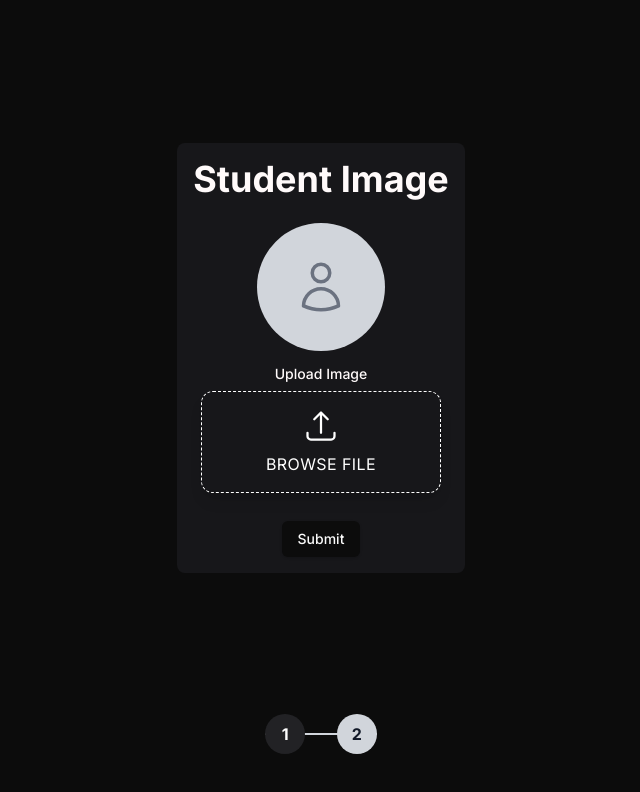
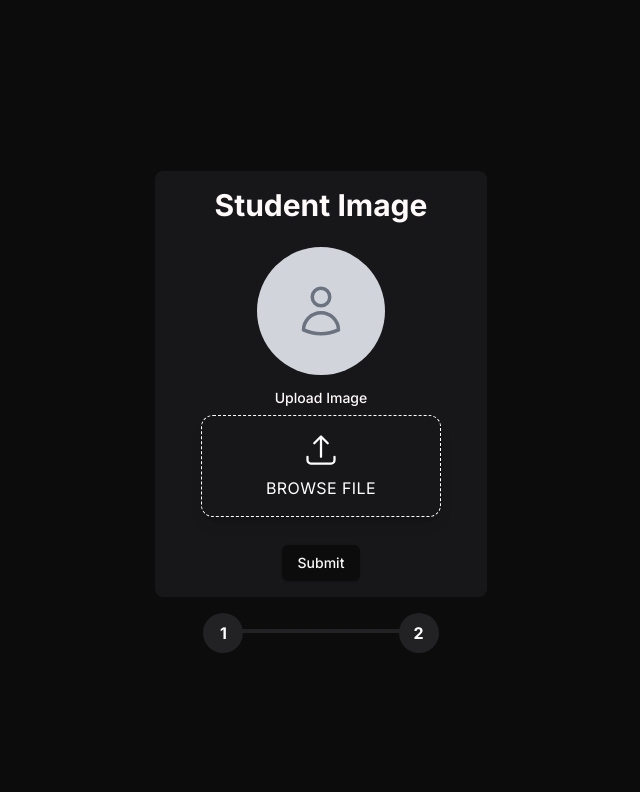
Before and after one commit to Cyber-Square-Pro/cs-learn-track, a Next.js app: page /uploadImg in a window 1280 px wide. Shown: the top 792 px of the page, without its empty margins (319-959 px from the left). Built offline with nearby package versions, Linux system fonts and the light colour scheme.

Commit message:
refactor addStudent and uploadImage pages; improve layout, styling, and stepper component

```diff
--- a/app/(addStudent)/addStudent/page.tsx
+++ b/app/(addStudent)/addStudent/page.tsx
@@ -30,8 +30,6 @@ import {
   FormMessage,
 } from "@/components/ui/form";
 import { Input } from "@/components/ui/input";
-import { error } from "console";
-import { errorToJSON } from "next/dist/server/render";
 
 const gender = [
   { label: "Male", value: "male" },
@@ -62,9 +60,9 @@ const addstudentPage = () => {
     console.log(values);
   }
   return (
-    <div className="bg-[#0C0C0C] container min-h-screen w-full text-[#FFFAFA] grid items-center justify-center grid-rows">
-      <div className=" rounded-lg container w-full max-w-xl h-auto p-4 bg-[#17171a] mx-4 sm:mx-auto row-span-4 relative md:top-6">
-        <h1 className="text-4xl font-bold text-left">Add a Student</h1>
+    <div className="bg-[#0C0C0C] container  min-h-screen text-[#FFFAFA] flex items-center justify-center flex-col gap-10 ">
+      <div className=" rounded-lg container  w-[100%] max-w-xl h-auto p-4 bg-[#17171a] mx-4 sm:mx-auto row-span-4 relative md:top-6">
+        <h1 className="text-3xl font-bold text-center">Add a Student</h1>
         <br />
         <Form {...form}>
           <form onSubmit={form.handleSubmit(onSubmit)} className="space-y-3">
@@ -259,7 +257,7 @@ const addstudentPage = () => {
             <div className="container grid place-content-end">
               <Button
                 type="submit"
-                className="bg-[#0c0c0c] hover:bg-[#0c0c0c6c] font-[18px]"
+                className="bg-[#0c0c0c] hover:bg-[#fff] hover:text-[#0c0c0c] font-[18px]"
               >
                 <Link href={"/uploadImg"}>Next</Link>
               </Button>
@@ -268,17 +266,15 @@ const addstudentPage = () => {
         </Form>
       </div>
 
-      <div className="stepper row-span-1 grid px-16">
-        <div className="w-full px-6 py-4">
-          <div className="relative flex items-center justify-between w-full">
-            <div className="absolute left-0 top-2/4 h-0.5 w-full -translate-y-2/4 bg-[#222225]"></div>
-            <div className="absolute left-0 top-2/4 h-0.5 w-[0%] -translate-y-2/4 bg-gray-300 transition-all duration-500"></div>
-            <div className="relative z-10 grid w-10 h-10 font-bold text-[#222225] transition-all duration-300 bg-gray-300 rounded-full place-items-center">
-              1
-            </div>
-            <div className="relative z-10 grid w-10 h-10 font-bold text-white transition-all duration-300 bg-[#222225] rounded-full place-items-center">
-              2
-            </div>
+      <div className="stepper row-span-1 flex  h-auto w-full justify-center">
+        <div className="progress relative  w-[18%] h-full flex justify-around">
+          <div className=" relative z-10 grid w-10 h-10 font-bold text-white  bg-[#222225] rounded-full place-items-center -translate-x-[100%]">
+            1
+          </div>
+          <div className="absolute w-full h-1 grid top-[40%]  bg-gray-300"></div>
+          <div className="absolute w-[0%] h-1 grid top-[40%]  bg-[#222225]"></div>
+          <div className="relative z-10 grid w-10 h-10 font-bold text-gray-900  bg-gray-300 rounded-full place-items-center translate-x-[100%]">
+            2
           </div>
         </div>
       </div>
--- a/app/(addStudent)/uploadImg/page.tsx
+++ b/app/(addStudent)/uploadImg/page.tsx
@@ -44,11 +44,9 @@ const UploadImagePage = () => {
   }
 
   return (
-    <div className="bg-[#0C0C0C] container min-h-screen w-full text-[#FFFAFA] grid grid-rows items-center justify-center">
-      <div className=" rounded-lg container w-full max-w-xl h-auto p-4 bg-[#17171a] mx-4 sm:mx-auto row-span-4 relative md:top-6">
-        <h1 className="text-4xl font-bold grid justify-self-center">
-          Student Image
-        </h1>
+    <div className="bg-[#0C0C0C] container min-h-screen w-full text-[#FFFAFA] flex flex-col gap-10 items-center justify-center">
+      <div className="rounded-lg container w-full max-w-[26%] h-auto p-4 bg-[#17171a] mx-4 sm:mx-auto row-span-4 relative md:top-6">
+        <h1 className="text-3xl font-bold text-center">Student Image</h1>
         <br />
         <Form {...form}>
           <form onSubmit={form.handleSubmit(onSubmit)} className="space-y-3">
@@ -129,7 +127,7 @@ const UploadImagePage = () => {
             <div className="container grid place-content-center">
               <Button
                 type="submit"
-                className="bg-[#0c0c0c] hover:bg-[#0c0c0c6c] font-[18px]"
+                className="bg-[#0c0c0c] hover:bg-[#fff] hover:text-[#0c0c0c] font-[18px]"
               >
                 Submit
               </Button>
@@ -138,19 +136,15 @@ const UploadImagePage = () => {
         </Form>
       </div>
 
-      <div className="stepper row-span-1 px-16 grid w-full">
-        <div className="">
-          <div className="w-[100%] px-6 py-4">
-            <div className="relative flex items-center justify-between w-full">
-              <div className="absolute left-0 top-2/4 h-0.5 w-full -translate-y-2/4 bg-gray-300"></div>
-              <div className="absolute left-0 top-2/4 h-0.5 w-[50%] -translate-y-2/4 bg-gray-300 transition-all duration-500"></div>
-              <div className="relative z-10 grid w-10 h-10 font-bold text-white transition-all duration-300 bg-[#222225] rounded-full place-items-center">
-                1
-              </div>
-              <div className="relative z-10 grid w-10 h-10 font-bold text-gray-900 transition-all duration-300 bg-gray-300 rounded-full place-items-center">
-                2
-              </div>
-            </div>
+      <div className="stepper static row-span-1 flex h-auto w-full justify-center">
+        <div className="progress relative w-[18%] h-full flex justify-around">
+          <div className=" relative z-10 grid w-10 h-10 font-bold text-white  bg-[#222225] rounded-full place-items-center -translate-x-[100%]">
+            1
+          </div>
+          <div className="absolute w-full h-1 grid top-[40%]  bg-gray-300"></div>
+          <div className="absolute w-[100%] h-1 grid top-[40%]  bg-[#222225]"></div>
+          <div className=" relative z-10 grid w-10 h-10 font-bold text-white  bg-[#222225] rounded-full place-items-center translate-x-[100%]">
+            2
           </div>
         </div>
       </div>
```
